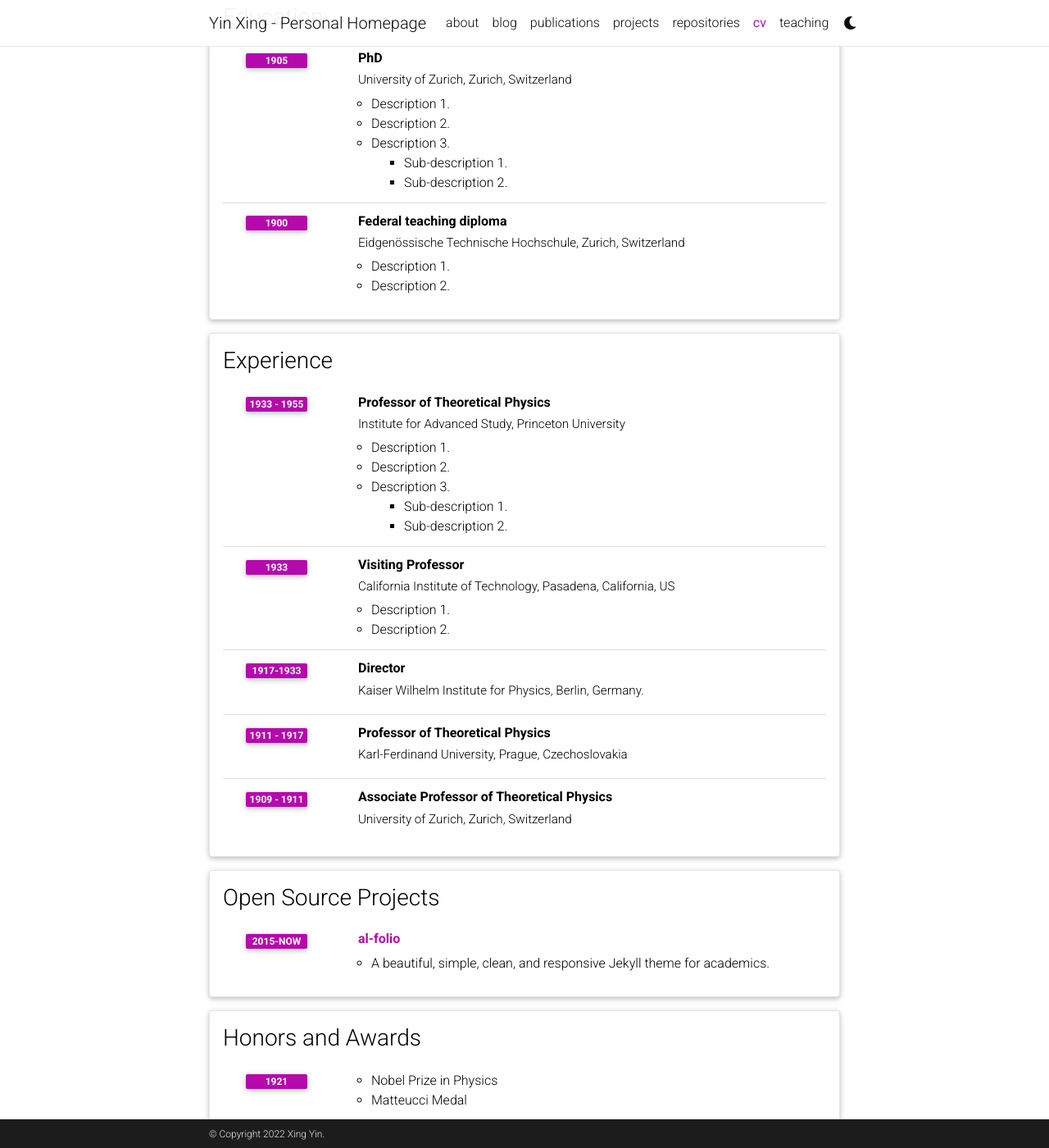
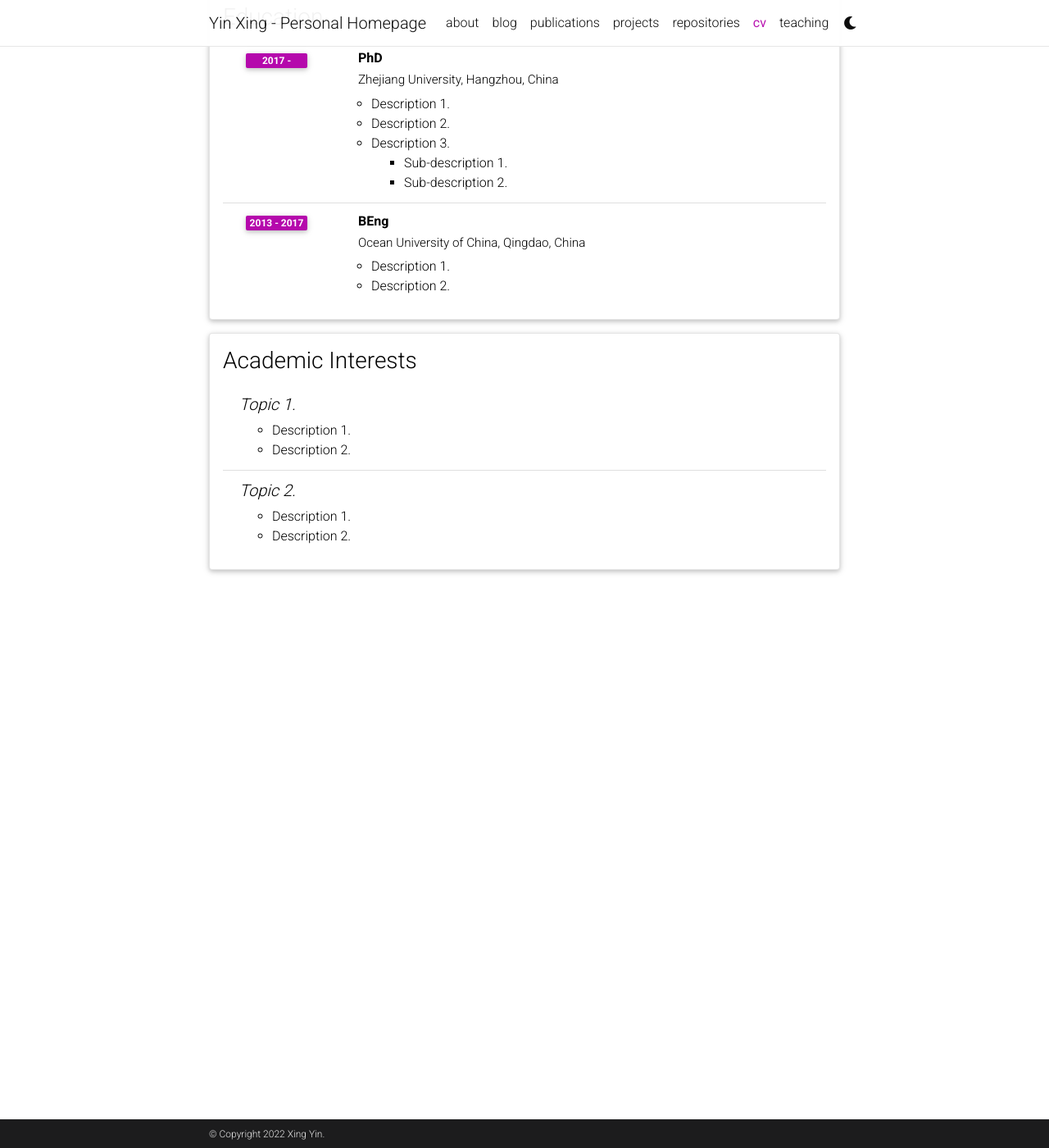
Before and after one commit to sterling-yin/sterling-yin.github.io, a Jekyll site: the page built from _pages/cv.md, in a window 1280 px wide and 1400 px high, scrolled down 405 px. Shown: the whole window at 82% size. Built offline with Jekyll 4.4.1, drawn with Linux system fonts in a browser that asks for light colours; comment, search, counter and statistics services are not loaded; a style sheet for code colours, icons or effects is not loaded; some of the changed text lies outside the part shown.

Commit message:
Update cv.yml

```diff
--- a/_data/cv.yml
+++ b/_data/cv.yml
@@ -2,18 +2,18 @@
   type: map
   contents:
     - name: Full Name
-      value: Albert Einstein
+      value: 银星
     - name: Date of Birth
-      value: 14th March 1879
+      value: Sep 21th 1995
     - name: Languages
-      value: English, German
+      value: Chinese, English
 
 - title: Education
   type: time_table
   contents:
     - title: PhD
-      institution: University of Zurich, Zurich, Switzerland
-      year: 1905
+      institution: Zhejiang University, Hangzhou, China
+      year: 2017 -
       description:
         - Description 1.
         - Description 2.
@@ -21,63 +21,12 @@
           contents:
             - Sub-description 1.
             - Sub-description 2.
-    - title: Federal teaching diploma
-      institution: Eidgenössische Technische Hochschule, Zurich, Switzerland
-      year: 1900
+    - title: BEng
+      institution: Ocean University of China, Qingdao, China
+      year: 2013 - 2017
       description:
         - Description 1.
         - Description 2.
-
-- title: Experience
-  type: time_table
-  contents:
-    - title: Professor of Theoretical Physics
-      institution: Institute for Advanced Study, Princeton University
-      year: 1933 - 1955
-      description:
-        - Description 1.
-        - Description 2.
-        - title: Description 3.
-          contents:
-            - Sub-description 1.
-            - Sub-description 2.
-    - title: Visiting Professor
-      institution: California Institute of Technology, Pasadena, California, US
-      year: 1933
-      description:
-        - Description 1.
-        - Description 2.
-
-    - title: Director
-      institution: Kaiser Wilhelm Institute for Physics, Berlin, Germany.
-      year: 1917-1933
-
-    - title: Professor of Theoretical Physics
-      institution: Karl-Ferdinand University, Prague, Czechoslovakia
-      year: 1911 - 1917
-      description:
-
-    - title: Associate Professor of Theoretical Physics
-      institution: University of Zurich, Zurich, Switzerland
-      year: 1909 - 1911
-
-- title: Open Source Projects
-  type: time_table
-  contents:
-    - title: <a href="https://github.com/alshedivat/al-folio">al-folio</a>
-      year: 2015-now
-      description: A beautiful, simple, clean, and responsive Jekyll theme for academics.
-
-- title: Honors and Awards
-  type: time_table
-  contents:
-    - year: 1921
-      items:
-        - Nobel Prize in Physics
-        - Matteucci Medal
-    - year: 2029
-      items:
-        - Max Planck Medal
 
 - title: Academic Interests
   type: nested_list
@@ -90,8 +39,3 @@
       items:
         - Description 1.
         - Description 2.
-
-- title: Other Interests
-  type: list
-  contents:
-    - <u>Hobbies:</u> Hobby 1, Hobby 2, etc.
```
